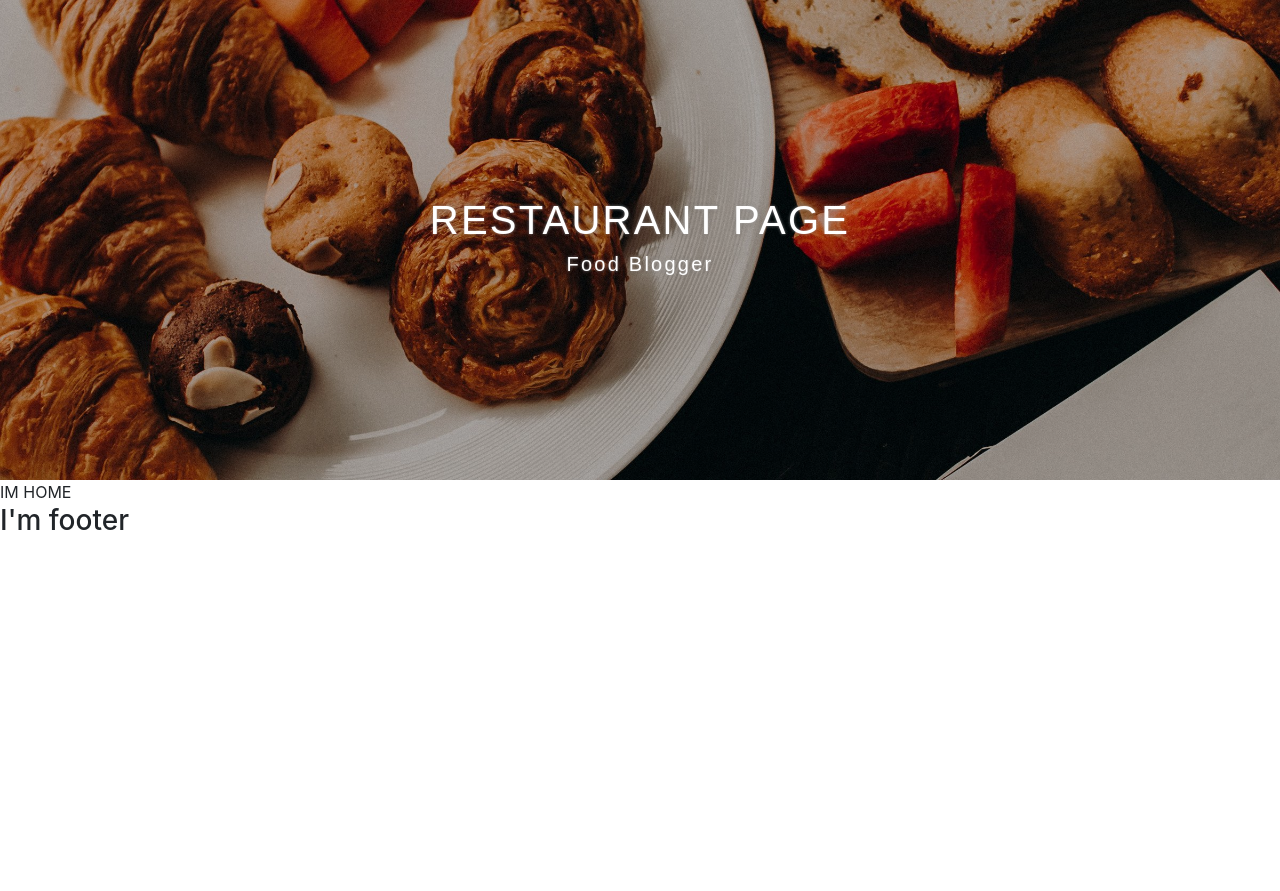
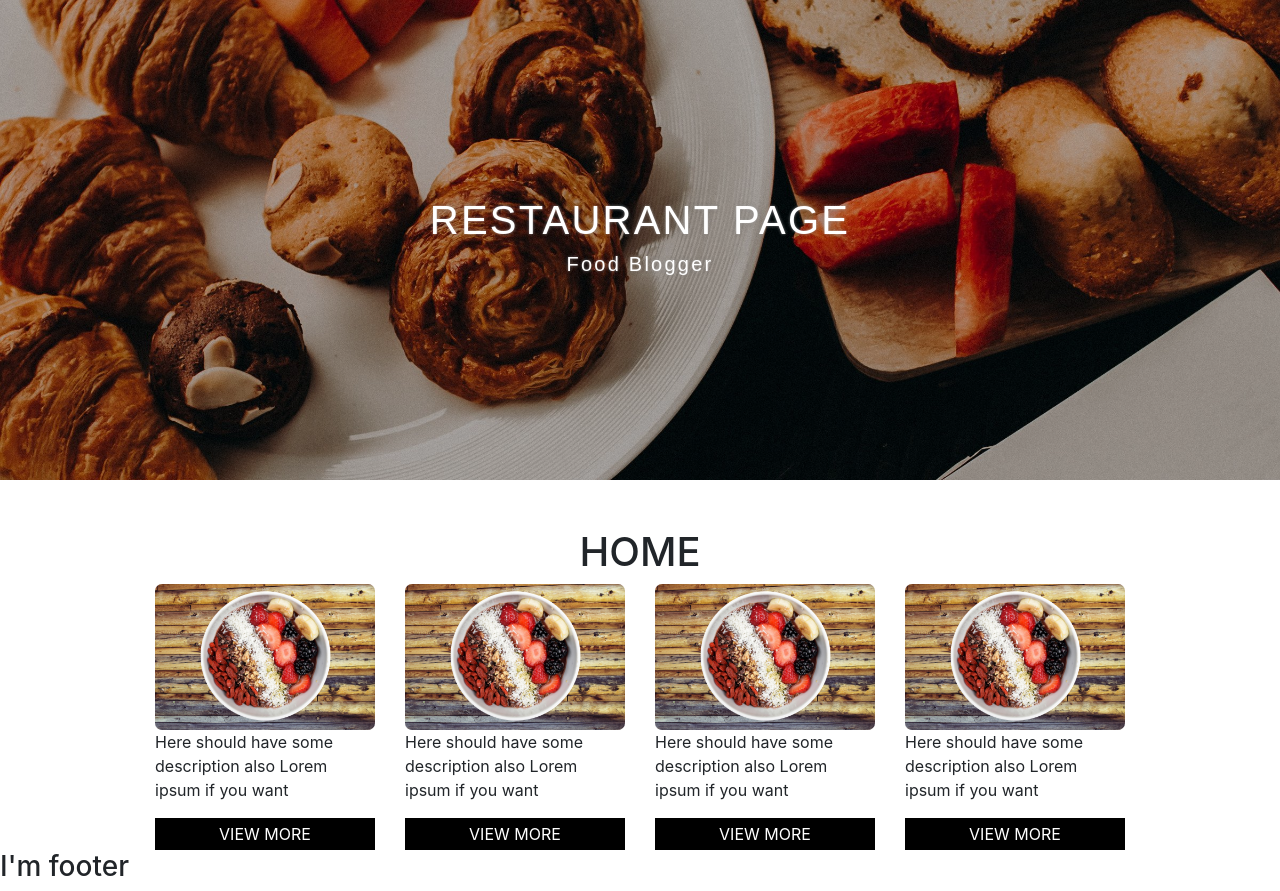
Before and after one commit to jessicafarias/restaurant_app, a React (Create React App) app: page / in a window 1280 px wide. Before the commit the page ends 800 px from the top, so only its background shows below. Built offline with nearby package versions, Linux system fonts and the light colour scheme; a web font is replaced by a local one.

Commit message:
docs: Creates preview element

```diff
--- a/src/components/Header.js
+++ b/src/components/Header.js
@@ -5,7 +5,7 @@ const Header = () => {
   return (
     <header>
       <div className="header">
-        <img src={cover} alt ="cover image"></img>
+        <img src={cover} alt ="cover_image"></img>
         <div className="darker"></div>
         <div className="header_text">
           <h1 className="text-center">RESTAURANT PAGE</h1>
--- /dev/null
+++ b/src/components/Preview.js
@@ -0,0 +1,19 @@
+import smoothie from '../assets/smoothie.jpg';
+import '../styles/preview.css';
+
+
+const Preview = () => {
+  return (
+    <div>
+      <img src={smoothie} className="w-100 preview_img">
+      </img>
+      <p>
+        Here should have some description also Lorem ipsum if you want
+      </p>
+      <button className="btn_view"> VIEW MORE
+      </button>
+    </div>
+  )
+}
+
+export default Preview;
--- a/src/containers/Home.js
+++ b/src/containers/Home.js
@@ -1,8 +1,34 @@
+import Preview from "../components/Preview";
+import '../styles/home.css'
+
 const Home = () => {
+  const RestaurantList = [
+    {
+      name: 'rest1'
+    },{
+      namme: 'rest2'
+    },
+    {
+      name: 'rest3'
+    },
+    {
+      name: 'rest4'
+    },
+  ]
   return (
     <div>
-    IM HOME
-  </div>
+      <h1 className="text-center mt-5"> HOME </h1>
+      <div className="home_content row">
+        {RestaurantList.map(obj => (
+            <div className="col-3">
+              <Preview
+                key={obj.name}
+                name={obj.name}
+              />
+          </div>
+        ))}
+      </div>
+    </div>
   )
 }
 
--- a/src/styles/header.css
+++ b/src/styles/header.css
@@ -13,6 +13,7 @@
   object-fit: contain;
   object-position: center center;
 }
+
 
 .header_text {
   font-family: 'Hammersmith One', sans-serif;
--- /dev/null
+++ b/src/styles/home.css
@@ -0,0 +1,4 @@
+.home_content {
+  max-width: 1000px;
+  margin: auto;
+}
--- /dev/null
+++ b/src/styles/preview.css
@@ -0,0 +1,15 @@
+.btn_view {
+  background-color: black;
+  border: 3px solid #000000;
+  color: white;
+  width: 100%;
+}
+
+.btn_view:hover{
+  background-color: rgb(0, 0, 0);
+  opacity: 80%;
+}
+
+.preview_img{
+  border-radius: 7px;
+}
```
Also changed, not shown: src/assets/smoothie.jpg (added).
